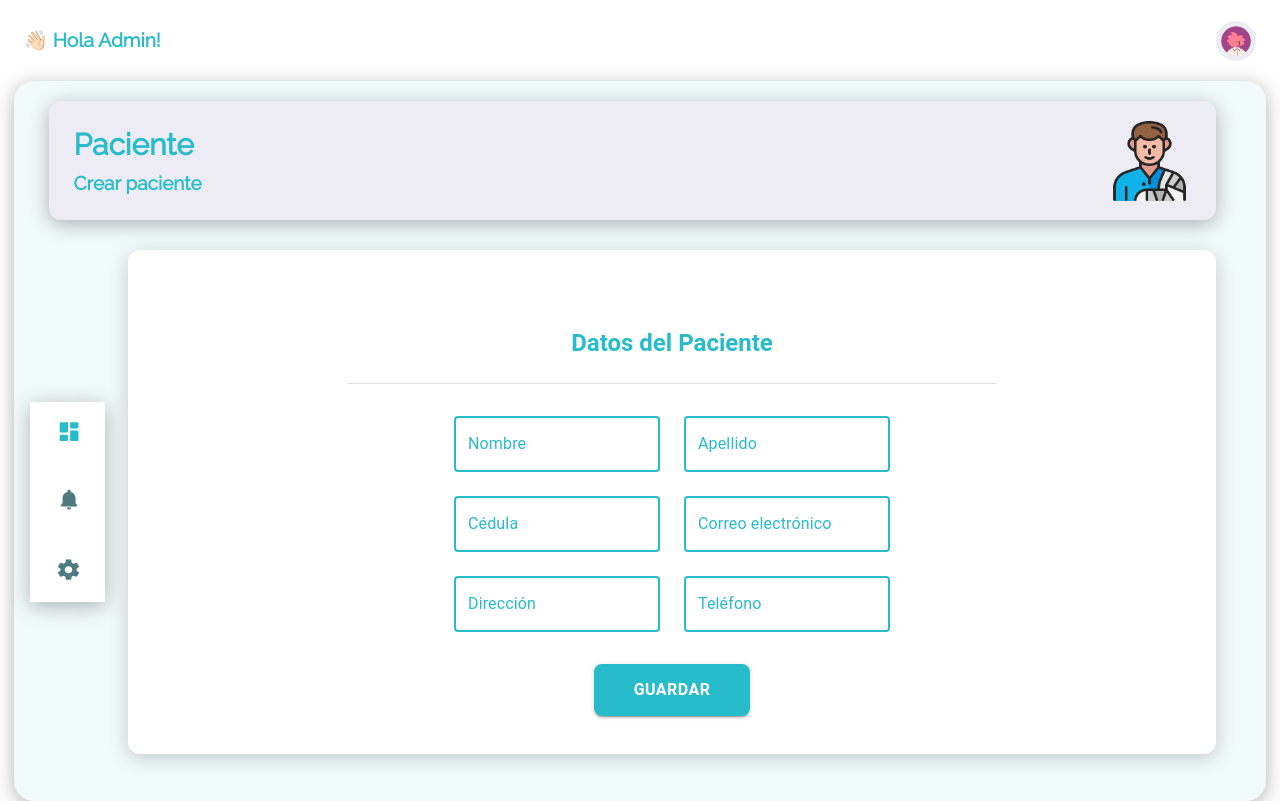
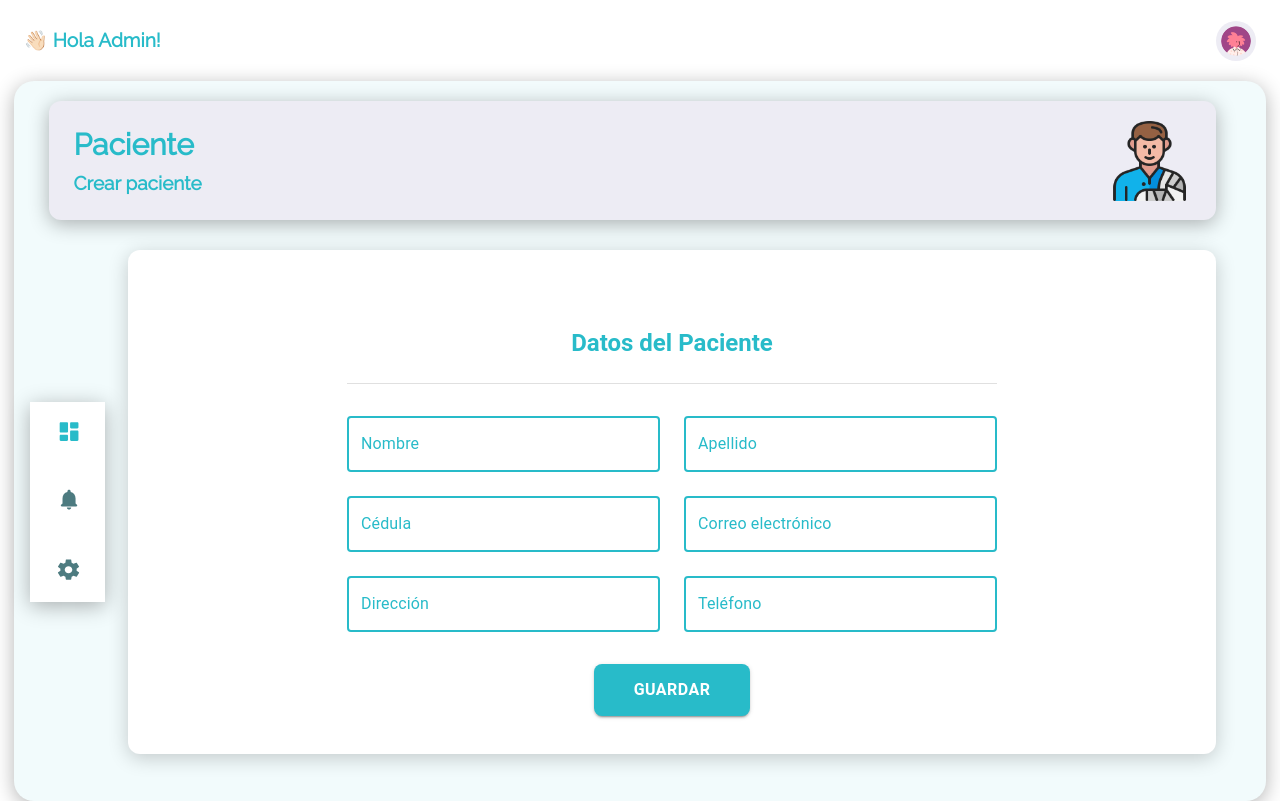
Before and after one commit to Dazzlm/Frontend-MiSalud, a React (Vite) app: page /CreatePatient in a window 1280 px wide. Built offline with nearby package versions, Linux system fonts and the light colour scheme.

Commit message:
changes warnings

```diff
--- a/src/components/create-patient/FormPatient.jsx
+++ b/src/components/create-patient/FormPatient.jsx
@@ -109,21 +109,9 @@ const inputsDefault = {
   return (
     <Container
       maxWidth="md"
-      sx={{
-        mt: 5,
-        display: 'flex',
-        justifyContent: 'center',
-      }}
+      sx={{ mt: 5, display: 'flex', justifyContent: 'center' }}
     >
-      <Box
-        sx={{
-          width: "100%",
-          maxWidth: "650px",
-          mx: "auto",
-          px: 2,
-          py: 4,
-        }}
-      >
+      <Box sx={{ width: "100%", maxWidth: "650px", mx: "auto", px: 2, py: 4 }}>
         <Typography
           variant="h5"
           sx={{
@@ -139,19 +127,16 @@ const inputsDefault = {
         <Divider sx={{ mb: 4 }} />
 
         <form onSubmit={handleSubmit(onSubmit)} noValidate>
+          <Box sx={{ display: 'flex', flexDirection: 'column', alignItems: 'center' }}>
             <Box
               sx={{
-              display: 'flex',
-              flexDirection: 'column',
-              alignItems: 'center'
+                display: "grid",
+                gridTemplateColumns: { xs: "1fr", sm: "1fr 1fr" },
+                gap: 3,
+                width: "100%",
               }}
             >
-            <Grid
-              container
-              spacing={3}
-              justifyContent="center"
-            >
-              <Grid item xs={12} sm={6}>
+              <Box sx={{ gridColumn: "span 1" }}>
                 <TextField
                   label="Nombre"
                   fullWidth
@@ -160,8 +145,9 @@ const inputsDefault = {
                   error={!!errors.nombre}
                   helperText={errors.nombre?.message}
                 />
-              </Grid>
-              <Grid item xs={12} sm={6}>
+              </Box>
+
+              <Box sx={{ gridColumn: "span 1" }}>
                 <TextField
                   label="Apellido"
                   fullWidth
@@ -170,8 +156,9 @@ const inputsDefault = {
                   error={!!errors.apellido}
                   helperText={errors.apellido?.message}
                 />
-              </Grid>
-              <Grid item xs={12} sm={6}>
+              </Box>
+
+              <Box sx={{ gridColumn: "span 1" }}>
                 <TextField
                   label="Cédula"
                   fullWidth
@@ -186,8 +173,9 @@ const inputsDefault = {
                   error={!!errors.cedula}
                   helperText={errors.cedula?.message}
                 />
-              </Grid>
-              <Grid item xs={12} sm={6}>
+              </Box>
+
+              <Box sx={{ gridColumn: "span 1" }}>
                 <TextField
                   label="Correo electrónico"
                   fullWidth
@@ -203,8 +191,9 @@ const inputsDefault = {
                   error={!!errors.correo}
                   helperText={errors.correo?.message}
                 />
-              </Grid>
-              <Grid item xs={12} sm={6}>
+              </Box>
+
+              <Box sx={{ gridColumn: "span 1" }}>
                 <TextField
                   label="Dirección"
                   fullWidth
@@ -215,8 +204,9 @@ const inputsDefault = {
                   error={!!errors.direccion}
                   helperText={errors.direccion?.message}
                 />
-              </Grid>
-              <Grid item xs={12} sm={6}>
+              </Box>
+
+              <Box sx={{ gridColumn: "span 1" }}>
                 <TextField
                   label="Teléfono"
                   fullWidth
@@ -231,8 +221,8 @@ const inputsDefault = {
                   error={!!errors.telefono}
                   helperText={errors.telefono?.message}
                 />
-              </Grid>
-            </Grid>
+              </Box>
+            </Box>
 
             <Box mt={4}>
               <Button
```
Lines whose indentation alone changed are shown as unchanged.
